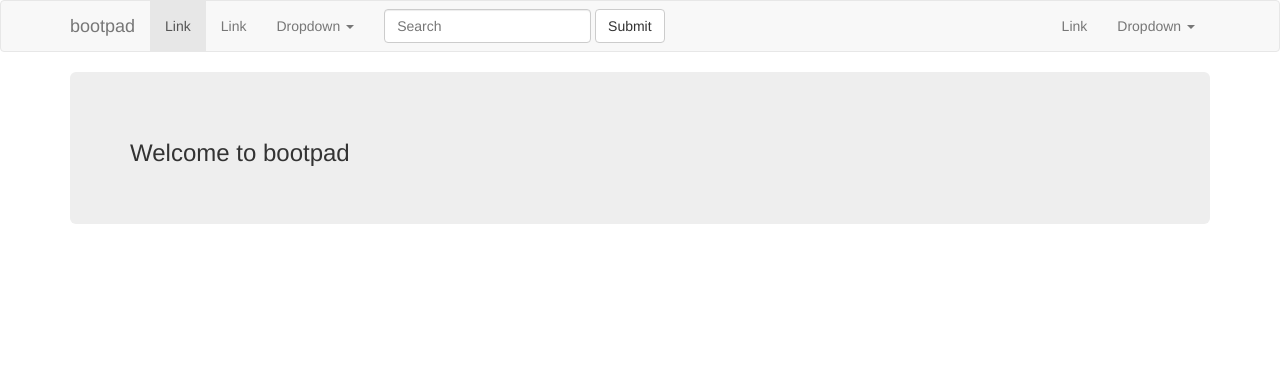
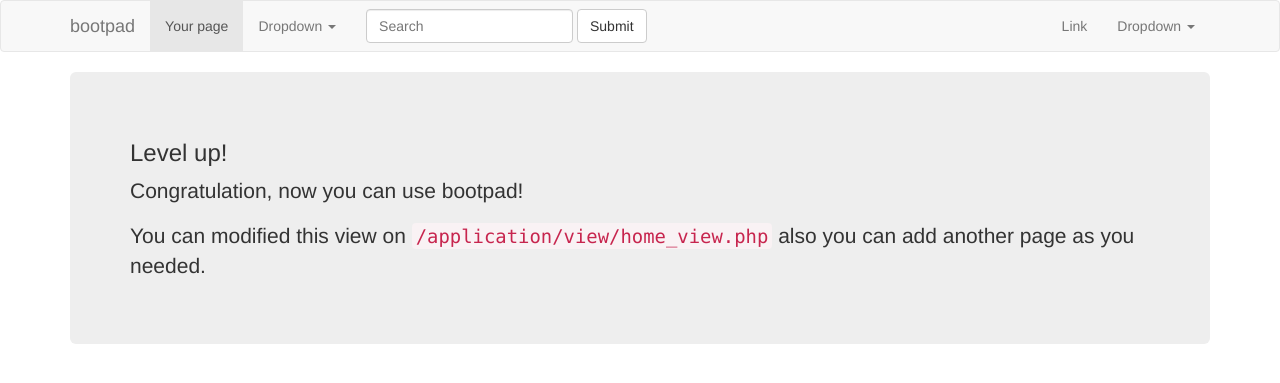
Before and after one commit to codecentrum/bootpad, a PHP site: page /bootpad/ in a window 1280 px wide. Shown: the top 383 px of the page. Run offline with PHP 8.4, Linux system fonts and the light colour scheme.

Commit message:
Change view on home page

```diff
--- a/application/views/home_view.php
+++ b/application/views/home_view.php
@@ -33,8 +33,7 @@
         <!-- Collect the nav links, forms, and other content for toggling -->
         <div class="collapse navbar-collapse">
             <ul class="nav navbar-nav">
-                <li class="active"><a href="#">Link</a></li>
-                <li><a href="#">Link</a></li>
+                <li class="active"><a href="#">Your page</a></li>
                 <li class="dropdown">
                     <a href="#" class="dropdown-toggle" data-toggle="dropdown">Dropdown <span class="caret"></span></a>
                     <ul class="dropdown-menu" role="menu">
@@ -73,7 +72,9 @@
 
 <div class="container">
 	<div class="jumbotron">
-		<h3>Welcome to bootpad</h3>
+		<h3>Level up!</h3>
+        <p>Congratulation, now you can use bootpad!</p>
+        <p>You can modified this view on <code>/application/view/home_view.php</code> also you can add another page as you needed.</p>
 	</div>
 
 </div>
```
